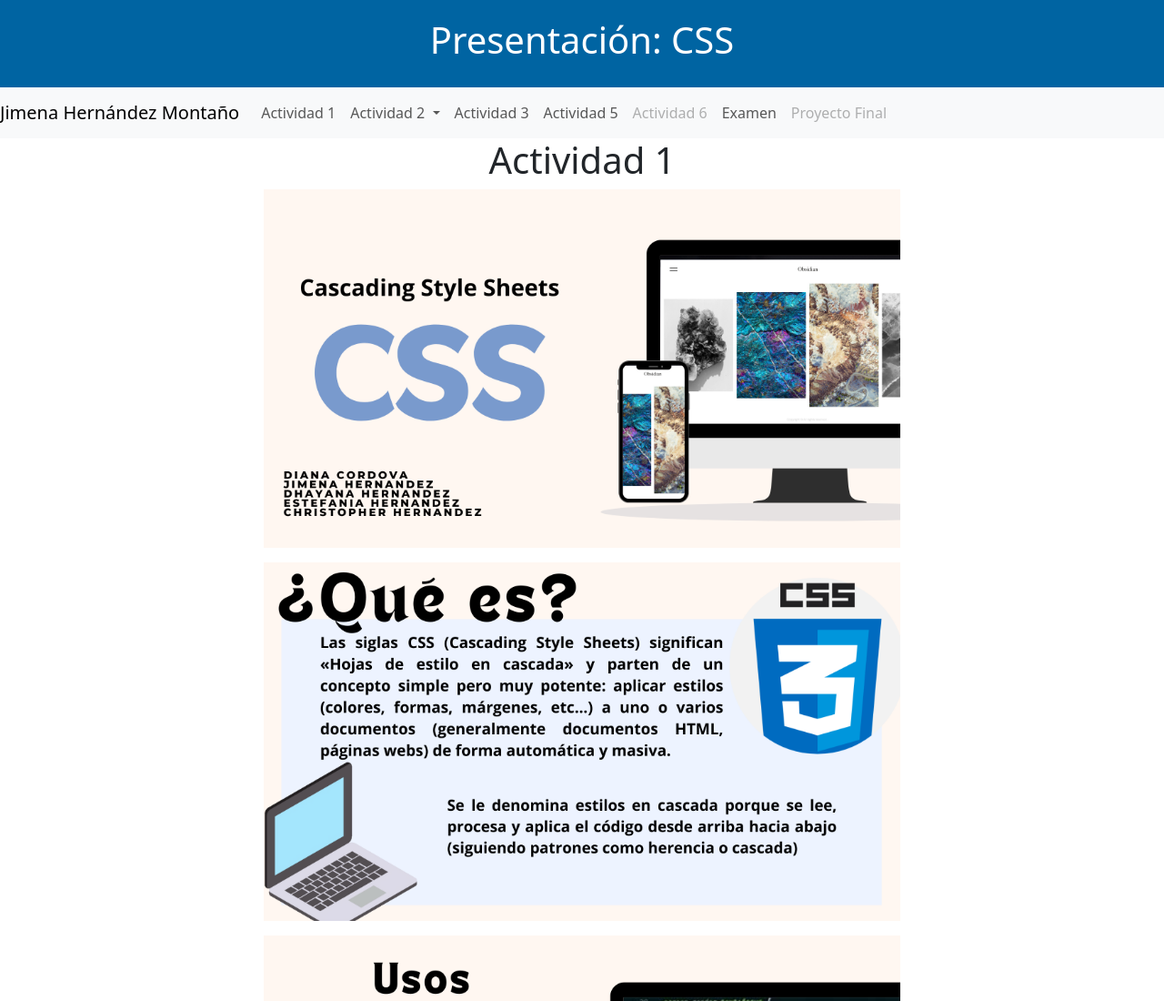
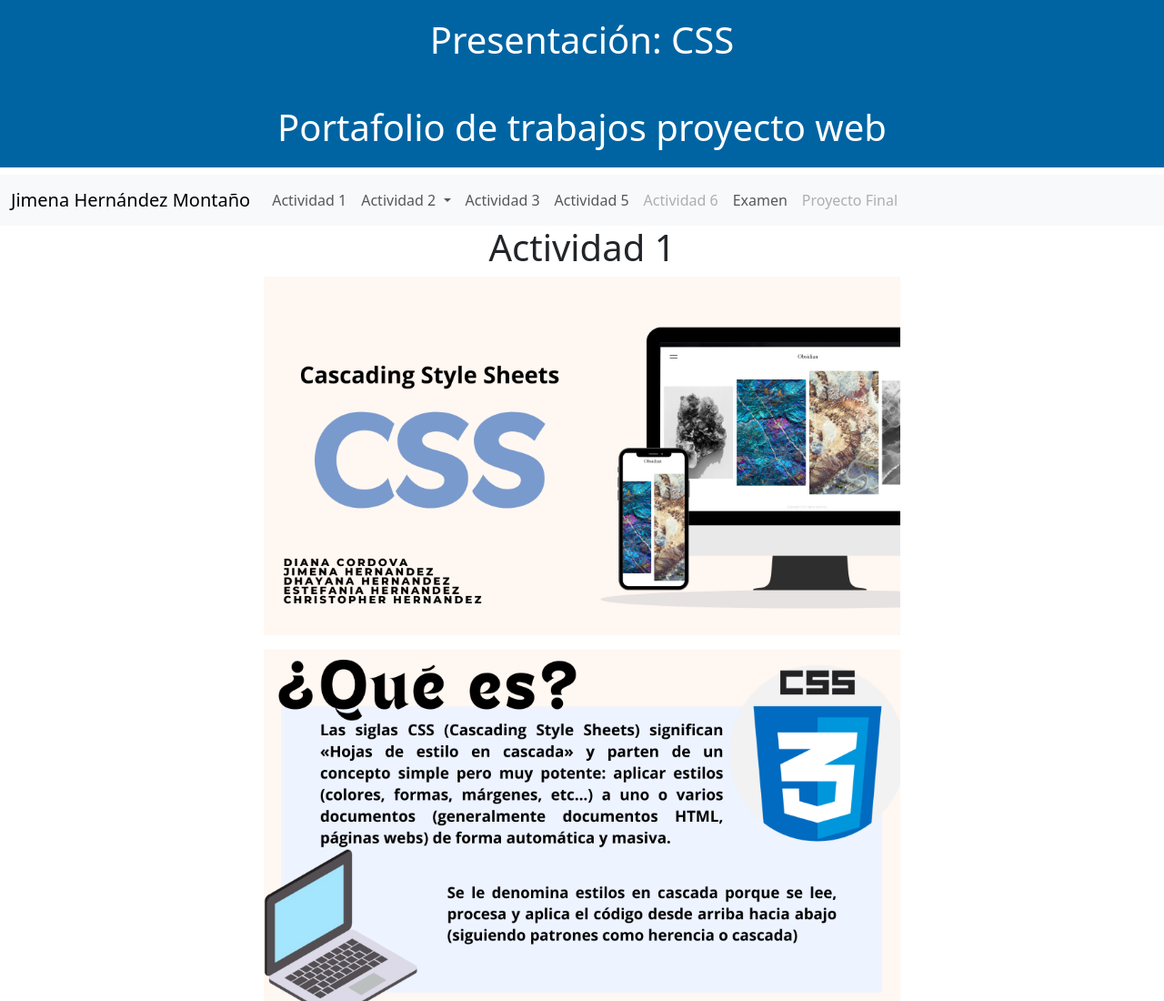
Before and after one commit to zs22010262/act1, a plain HTML site: page index.html in a window 1280 px wide. Shown: the top 1100 px of the page at 91% size. Drawn offline with nearby package versions, Linux system fonts and the light colour scheme.

Commit message:
Update index.html

```diff
--- a/index.html
+++ b/index.html
@@ -19,8 +19,10 @@ header {
 <h1 style="text-align: center;">Presentación: CSS</h1>
 </header>
 <!-- pestañas -->
+<body style="background-color: rgb(#f4f4f4ae);">
+    <h1 style="text-align: center; padding: 20px; background-color: rgb(0, 100, 162); color: #FFFFFF;">Portafolio de trabajos proyecto web</h1>
     <nav class="navbar navbar-expand-lg bg-body-tertiary">
-    <body style="background-color: rgb(#f4f4f4ae);">
+        <div class="container-fluid">
           <a class="navbar-brand" href="#">Jimena Hernández Montaño</a>
           <button class="navbar-toggler" type="button" data-bs-toggle="collapse" data-bs-target="#navbarSupportedContent" aria-controls="navbarSupportedContent" aria-expanded="false" aria-label="Toggle navigation">
             <span class="navbar-toggler-icon"></span>
```
Lines whose indentation alone changed are shown as unchanged.
